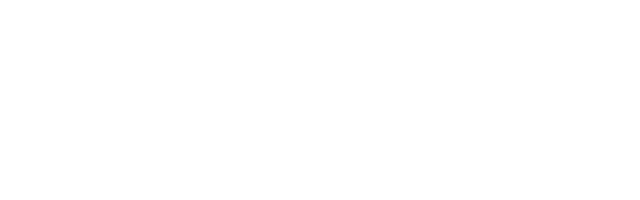
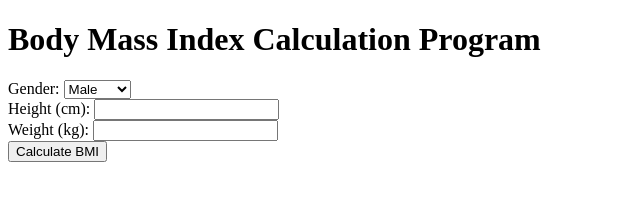
Before and after one commit to MaryaJamali/BodyMassIndexCalculationProgram, a plain HTML site: page index.html in a window 1280 px wide. Shown: the whole page, without its empty margins (0-640 px from the left). Drawn offline with Linux system fonts and the light colour scheme.

Commit message:
coding index.html

```diff
--- a/index.html
+++ b/index.html
@@ -1,11 +1,31 @@
 <!DOCTYPE html>
 <html lang="en">
 <head>
-    <meta charset="UTF-8">
-    <meta name="viewport" content="width=device-width, initial-scale=1.0">
-    <title>Document</title>
+<meta charset="UTF-8">
+<meta name="viewport" content="width=device-width, initial-scale=1.0">
+<title>Body Mass Index Calculation Program</title>
+<link rel="stylesheet" href="css/styles.css">
 </head>
 <body>
+<h1>Body Mass Index Calculation Program</h1>
+<div>
+    <label for="gender">Gender:</label>
+    <select id="gender">
+        <option value="male">Male</option>
+        <option value="female">Female</option>
+    </select>
+</div>
+<div>
+    <label for="height">Height (cm):</label>
+    <input type="number" id="height" min="0" step="1">
+</div>
+<div>
+    <label for="weight">Weight (kg):</label>
+    <input type="number" id="weight" min="0" step="0.1">
+</div>
+<button onclick="calculateBMI()">Calculate BMI</button>
+<div id="result"></div>
 
+<script src="js/script.js"></script>
 </body>
 </html>
```
